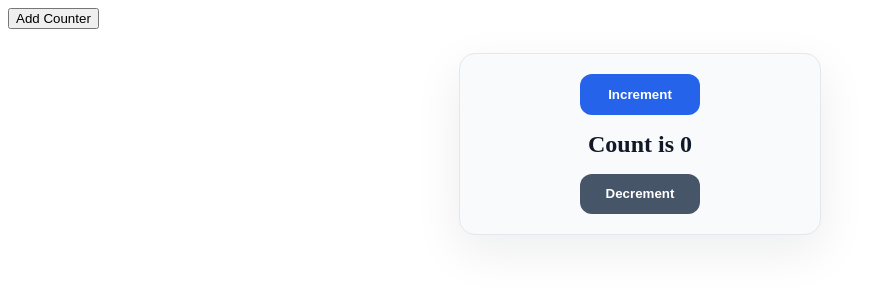
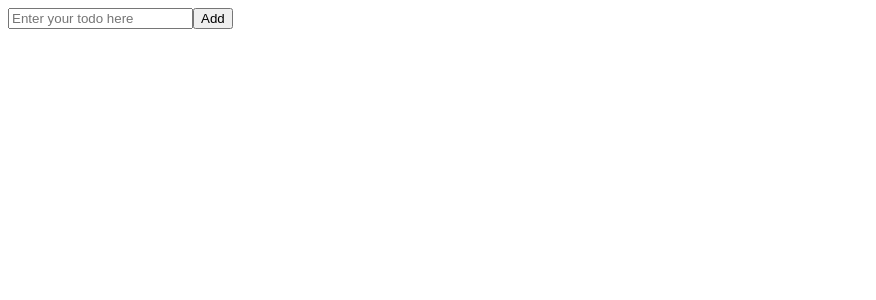
Before and after one commit to TheAdroitDev/ChaiCode-Cohort-2026, a React (Vite) app in the folder May-2026/Building-Modern-Frameworks/React-Practice/: page / in a window 1280 px wide. Shown: the top 300 px of the page, without its empty margins (0-876 px from the left). Built offline with nearby package versions, Linux system fonts and the light colour scheme.

Commit message:
feat: refactor App component to implement todo list functionality with dynamic state management

```diff
--- a/May-2026/Building-Modern-Frameworks/React-Practice/src/App.tsx
+++ b/May-2026/Building-Modern-Frameworks/React-Practice/src/App.tsx
@@ -1,13 +1,40 @@
-import { Counter } from './components/counter';
 import * as React from "react"
 
+export interface Todo {
+    id: string,
+    title: string,
+    isCompleted: boolean
+}
 function App() {
-    const [count, setCount] = React.useState(1)
+
+    const [currentValue, setCurrentValue] = React.useState("");
+    const [todos, setTodos] = React.useState<Todo[]>([])
+
+    function handleAddClickAddButton() {
+        todos.push({
+            id: `${Date.now()}`,
+            title: currentValue,
+            isCompleted: false
+        })
+        setTodos(todos)
+    }
     return (
-        <div>
-            <button onClick={() => { setCount(count + 1) }}>Add Counter</button>
-            {new Array(count).fill(null).map(() => <Counter />)}
-        </div>
+        <>
+            <div>
+
+                <div>
+                    <input value={currentValue} onChange={e => setCurrentValue(e.target.value)
+                    } placeholder="Enter your todo here" type="text" />
+                    <button onClick={handleAddClickAddButton}>Add</button>
+
+                </div>
+                <div>
+                    <ul>
+                        {todos.map(e => <li key={e.id}>{e.title}</li>)}
+                    </ul>
+                </div>
+            </div>
+        </>
     )
 }
 
```
